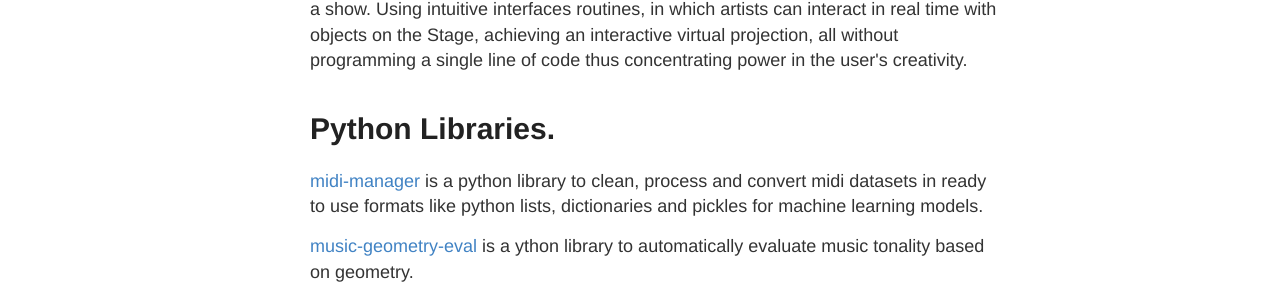
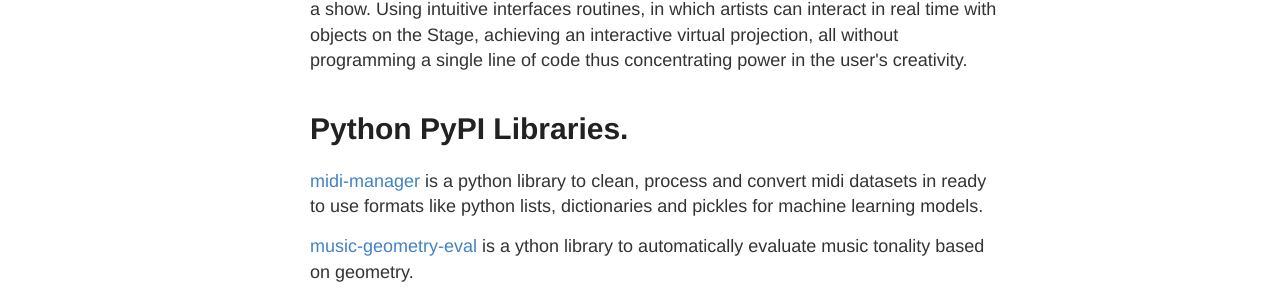
Before and after one commit to sebasgverde/sebasgverde.github.io, a Jekyll site: the page built from software.html, in a window 1280 px wide. Shown: the part 494-801 px from the top of the page. Built offline with Jekyll 4.4.1, drawn with Linux system fonts in a browser that asks for light colours.

Commit message:
Update software.html

```diff
--- a/software.html
+++ b/software.html
@@ -32,9 +32,10 @@ layout: default
     <p><a href="https://github.com/sebasgverde/musicMidiProbabilisticGenerator">Music Midi Probabilistic Generator</a> is a jupyter python notebook with a probabilistic generative model for music based in Markov chains.</p>
     <p><a href="https://interactivityapp.wordpress.com/demo/">Interactivity</a> is an OpenSource project that aims to make life easier when artists put on a show. Using intuitive interfaces routines, in which artists can interact in real time with objects on the Stage, achieving an interactive virtual projection, all without programming a single line of code thus concentrating power in the user's creativity.</p>
 
-    <h1>Python Libraries.</h1>
+    <h1>Python PyPI Libraries.</h1>
     <p><a href="https://github.com/sebasgverde/midi-manager">midi-manager</a> is a python library to clean, process and convert midi datasets in ready to use formats like python lists, dictionaries and pickles for machine learning models.</p>
     <p><a href="https://github.com/sebasgverde/music-geometry-eval">music-geometry-eval</a> is a ython library to automatically evaluate music tonality based on geometry.</p>    <p><a></a></p>
+
     <h1>What about Heuristics.</h1>
     <p><a href="https://sebasgverde.github.io/evolutiveSudoku/">Evolutive Sudoku</a> is a project to understand the concepts of evolutionary algorithms using the sudoku as study case.</p>
     <p><a href="http://sebasgverde.github.io/EvolutiveSudokuDeutsch/">Evolutive Sudoku Deutsch</a> is the original version of evolutive sudoku, done in german.</p>
```
